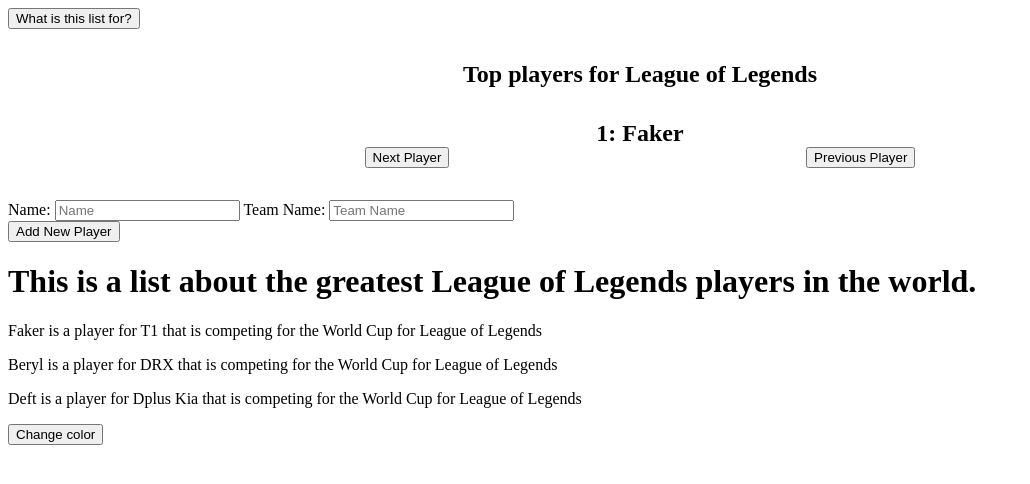
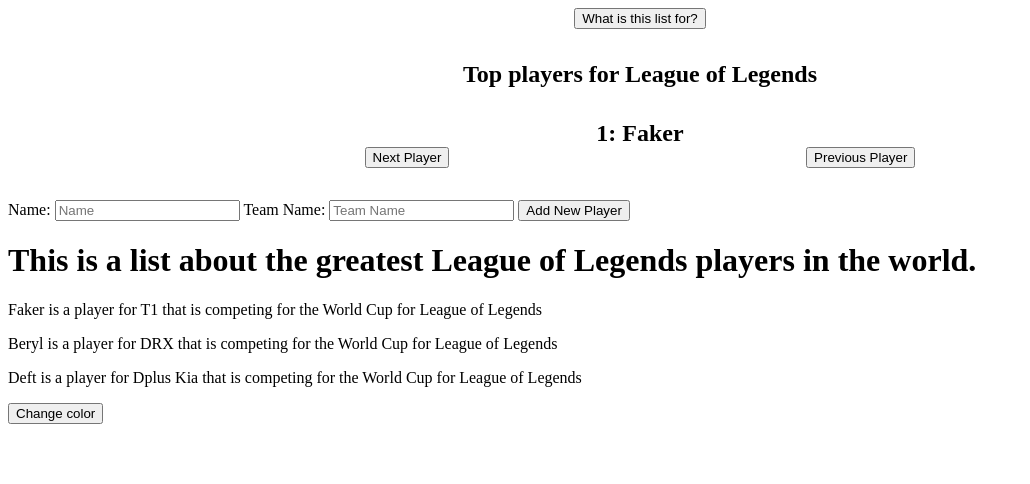
Before and after one commit to AshkieCharles/cpnt262-a6, a SvelteKit app: page / in a window 1280 px wide. Shown: the top 484 px of the page, without its empty margins (0-1030 px from the left). Built offline with nearby package versions, Linux system fonts and the light colour scheme.

Commit message:
added css

```diff
--- a/src/lib/components/Players.svelte
+++ b/src/lib/components/Players.svelte
@@ -11,11 +11,11 @@
 	let currentSlideContent = worldPlayers[1];
 
 	// We go back 2 of the length to go past the 0 index
-	const maxLength = worldPlayers.length - 2;
+	const maxPlayerList = worldPlayers.length - 2;
 
 	// next function
 	function nextSlide() {
-		if (playerListIndex === maxLength) {
+		if (playerListIndex === maxPlayerList) {
 			playerListIndex = 1;
 			currentSlideContent = worldPlayers[playerListIndex];
 		} else {
@@ -25,9 +25,9 @@
 	}
 
 	// previous function
-	function prevSlide() {
+	function previousPlayer() {
 		if (playerListIndex === 1) {
-			playerListIndex = maxLength;
+			playerListIndex = maxPlayerList;
 			currentSlideContent = worldPlayers[playerListIndex];
 		} else {
 			playerListIndex--;
@@ -42,7 +42,7 @@
 	<div>
     <div class="btn">
       <Button  text="Next Player" on:toggle={nextSlide} />
-      <Button  text="Previous Player" on:toggle={prevSlide} />
+      <Button  text="Previous Player" on:toggle={previousPlayer} />
     </div>
 	</div>
 </section>
--- a/src/main.css
+++ b/src/main.css
@@ -1,3 +1,5 @@
-button {
-  display: block;
+.event {
+  display: flex;
+  margin: auto;
+  text-align: center;
 }
--- a/src/routes/+page.svelte
+++ b/src/routes/+page.svelte
@@ -1,7 +1,7 @@
 <script type="module">
   import Title from "../lib/components/Title.svelte";
   import Event from "../lib/components/Event.svelte";
-  import Carousel from '../lib/components/Players.svelte';
+  import Players from '../lib/components/Players.svelte';
   import "../main.css"
   let showEvent = false
   let esportsPlayers = [
@@ -21,12 +21,12 @@
 
 
 </script>
-<button on:click={() => (showEvent = true)}>What is this list for?</button>
+<button class="event" on:click={() => (showEvent = true)}>What is this list for?</button>
 {#if showEvent}
   <Event on:close={() => (showEvent = false)} />
 {/if}
 <slot />
-<Carousel />
+<Players />
 
 
 
```
